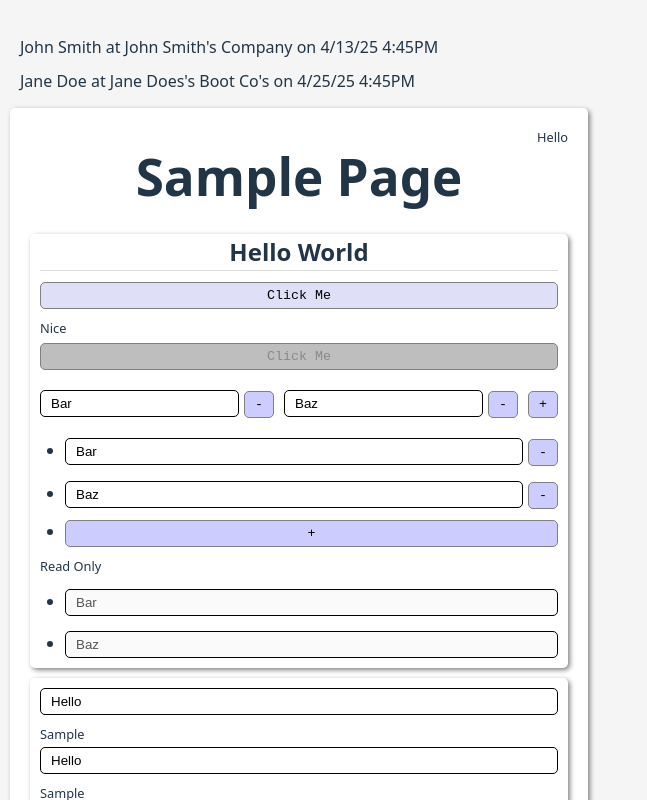
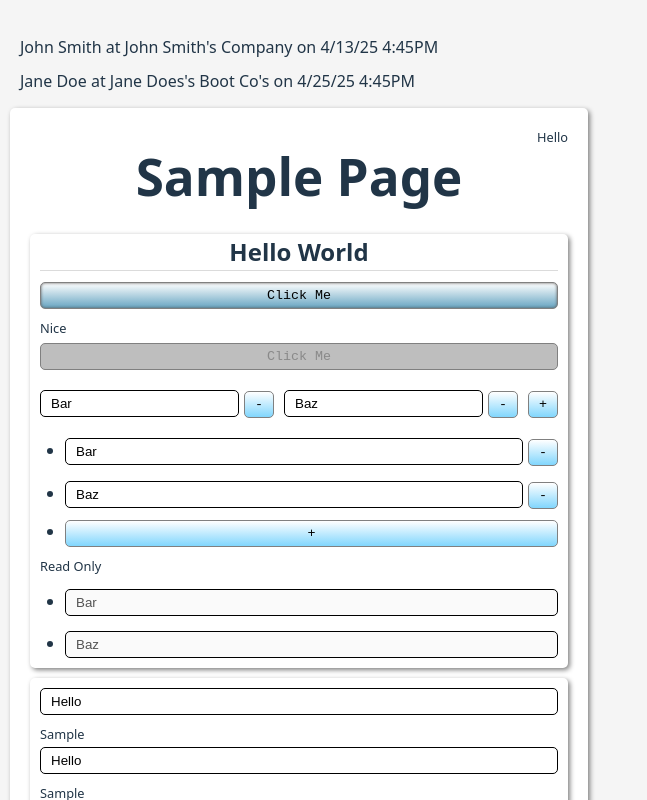
Before and after one commit to Iubalus/arborist, a Vue app in the folder arborist/: page / in a window 1280 px wide. In both pictures the pointer is over the button 299 px from the left and 295 px from the top of the page. Shown: the top 800 px of the page, without its empty margins (0-647 px from the left). Built offline with nearby package versions, Linux system fonts and the light colour scheme.

Commit message:
Add cheesy nostalgic gradient style to buttons

```diff
--- a/arborist/src/components/bits/Btn.vue
+++ b/arborist/src/components/bits/Btn.vue
@@ -47,7 +47,7 @@ button {
     padding: 5px 10px;
     box-sizing: border-box;
     border-radius: 5px;
-    background: rgb(204, 204, 255);
+    background: linear-gradient(360deg, rgb(129, 214, 253), white);
     width: 100%;
     border: solid 1px rgb(128, 128, 128);
 
@@ -57,7 +57,8 @@ button {
 
     &:hover:not(.disabled) {
         cursor: pointer;
-        background: rgb(223, 223, 248);
+        box-shadow:inset 0 0 3px rgb(90, 90, 90);
+        background: linear-gradient(360deg, rgb(103, 165, 194), white);
     }
 }
 </style>
```
